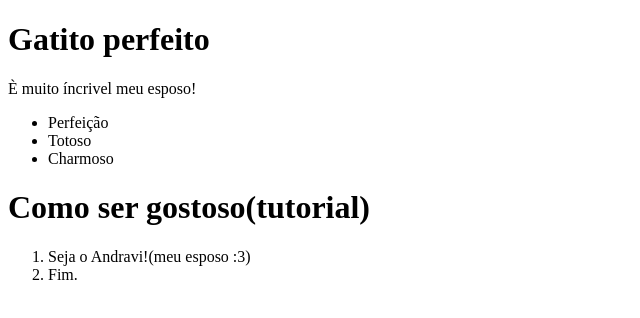
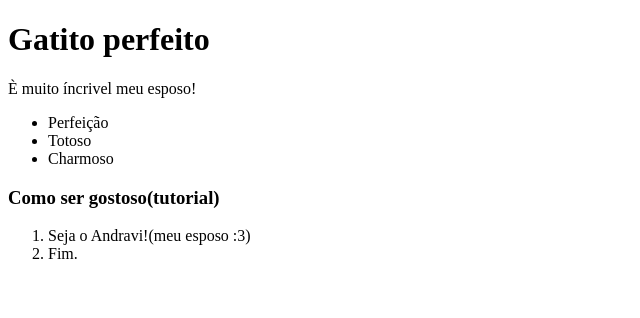
Before and after one commit to Tikero/Capacita-pibble, a plain HTML site: page index.html in a window 1280 px wide. Shown: the whole page, without its empty margins (0-640 px from the left). Drawn offline with Linux system fonts and the light colour scheme.

Commit message:
Ajeitar tamanho do titulo

```diff
--- a/index.html
+++ b/index.html
@@ -13,7 +13,7 @@
         <li>Totoso</li>
         <li>Charmoso</li>
     </ul>
-    <h1>Como ser gostoso(tutorial)</h1>
+    <h3>Como ser gostoso(tutorial)</h3>
     <ol>
         <li>Seja o Andravi!(meu esposo :3)</li>
         <li>Fim.</li>
```
